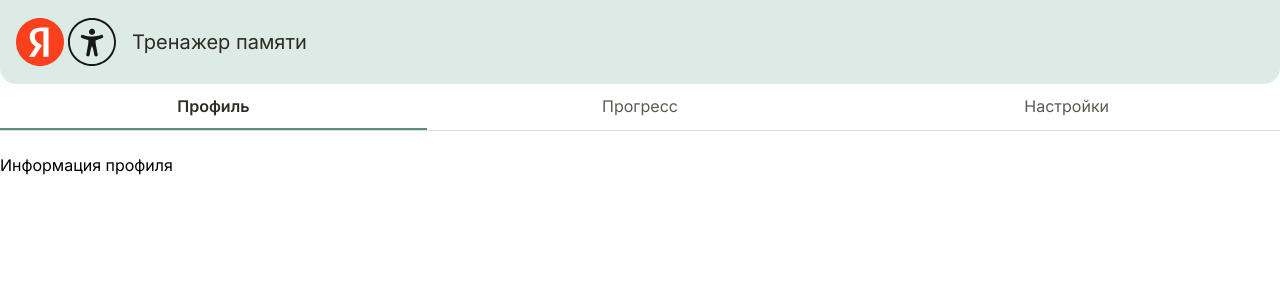
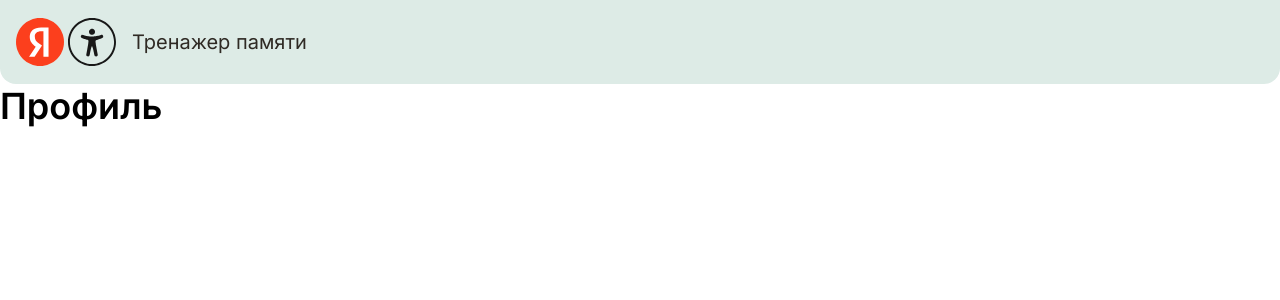
Before and after one commit to memory-test/frontend, a Next.js app: page /profile in a window 1280 px wide. Shown: the top 300 px of the page. Built offline with nearby package versions, Linux system fonts and the light colour scheme.

Commit message:
feat: исправлены стили

```diff
--- a/app/(profile)/profile/page.tsx
+++ b/app/(profile)/profile/page.tsx
@@ -1,23 +1,5 @@
-// app/profile/page.tsx
-'use client'
+const ProfilePage: React.FC = () => {
+	return <h1>Профиль</h1>
+}
 
-import type { TProfileTab } from '@widgets/profile-tabs'
-import { ProfileTabs } from '@widgets/profile-tabs'
-import { useState } from 'react'
-
-export default function ProfilePage() {
-	const [activeTab, setActiveTab] = useState<TProfileTab>('profile')
-
-	return (
-		<div>
-			<ProfileTabs activeTab={activeTab} onTabChange={setActiveTab} />
-
-			{/* Контент вкладок */}
-			<div style={{ padding: '24px 0' }}>
-				{activeTab === 'profile' && <div>Информация профиля</div>}
-				{activeTab === 'progress' && <div>Прогресс тренировок</div>}
-				{activeTab === 'settings' && <div>Настройки</div>}
-			</div>
-		</div>
-	)
-}
+export default ProfilePage
--- a/source/widgets/profile-tabs/index.ts
+++ b/source/widgets/profile-tabs/index.ts
@@ -1,2 +1 @@
 export { ProfileTabs } from './profile-tabs'
-export type { TProfileTab, TProfileTabsProps } from './types'
--- a/source/widgets/profile-tabs/profile-tabs.tsx
+++ b/source/widgets/profile-tabs/profile-tabs.tsx
@@ -1,20 +1,13 @@
-'use client'
-
 import * as TabsPrimitive from '@radix-ui/react-tabs'
 import clsx from 'clsx'
 import type * as React from 'react'
 import styles from './styles.module.css'
 import type { TProfileTab, TProfileTabsProps } from './types'
 
-const TAB_ITEMS: { value: TProfileTab; label: string }[] = [
-	{ value: 'profile', label: 'Профиль' },
-	{ value: 'progress', label: 'Прогресс' },
-	{ value: 'settings', label: 'Настройки' },
-]
-
 export const ProfileTabs: React.FC<TProfileTabsProps> = ({
 	activeTab,
 	onTabChange,
+	tabs,
 	className,
 }) => {
 	const handleValueChange = (value: string) => {
@@ -29,8 +22,11 @@ export const ProfileTabs: React.FC<TProfileTabsProps> = ({
 			onValueChange={handleValueChange}
 			className={clsx(styles.root, className)}
 		>
-			<TabsPrimitive.List className={styles.list}>
-				{TAB_ITEMS.map(({ value, label }) => (
+			<TabsPrimitive.List
+				className={styles.list}
+				aria-label="Навигация по профилю"
+			>
+				{tabs.map(({ value, label }) => (
 					<TabsPrimitive.Trigger
 						key={value}
 						value={value}
@@ -42,6 +38,12 @@ export const ProfileTabs: React.FC<TProfileTabsProps> = ({
 					</TabsPrimitive.Trigger>
 				))}
 			</TabsPrimitive.List>
+
+			{tabs.map(({ value, content }) => (
+				<TabsPrimitive.Content key={value} value={value}>
+					{content}
+				</TabsPrimitive.Content>
+			))}
 		</TabsPrimitive.Root>
 	)
 }
--- a/source/widgets/profile-tabs/styles.module.css
+++ b/source/widgets/profile-tabs/styles.module.css
@@ -1,65 +1,67 @@
-/* ===== Mobile First ===== */
 .root {
 	width: 100%;
 }
 
 .list {
 	display: flex;
-	gap: 0;
-	border-bottom: 1px solid var(--border-default);
-	width: 100%;
-	overflow-x: auto;
-	-webkit-overflow-scrolling: touch;
-	scrollbar-width: none;
-}
-
-.list::-webkit-scrollbar {
-	display: none;
+	flex-wrap: wrap;
+	justify-content: center;
+	gap: 16px;
+	padding: 28px 16px 32px 16px;
+	background-color: var(--bg-secondary);
 }
 
 .trigger {
-	flex: 1;
-	padding: 12px 16px;
+	display: inline-flex;
+	align-items: center;
+	justify-content: center;
+	padding: 8px 12px;
 	font-family: var(--font-main);
 	font-size: var(--font-size-mobile-body-md);
 	font-weight: var(--font-weight-regular);
 	line-height: var(--line-height-mobile-body-md);
 	color: var(--foreground-secondary);
-	background: transparent;
-	border: none;
-	border-bottom: 2px solid transparent;
+	background-color: var(--bg-primary);
+	border: 1px solid var(--border-active);
+	border-radius: 8px;
 	cursor: pointer;
 	transition:
-		color var(--button-duration-fast) ease,
-		border-color var(--button-duration-fast) ease;
+		background-color var(--button-duration-fast) ease,
+		color var(--button-duration-fast) ease;
 	white-space: nowrap;
-	text-align: center;
+	min-height: 36px;
 }
 
 .trigger:hover {
-	color: var(--foreground-color);
+	background-color: var(--primary-light);
 }
 
 .triggerActive {
-	color: var(--foreground-color);
-	font-weight: var(--font-weight-semibold);
-	border-bottom-color: var(--primary-color);
+	background-color: var(--primary-color);
+	color: var(--text-on-primary);
+	border-color: var(--border-active);
+}
+
+.triggerActive:hover {
+	background-color: var(--primary-dark);
 }
 
 .trigger:focus-visible {
 	outline: 2px solid var(--primary-color);
-	outline-offset: -2px;
+	outline-offset: 2px;
 }
 
 /* ===== Десктоп (1440px и выше) ===== */
 @media (min-width: 1440px) {
 	.list {
-		gap: 0;
+		padding: 56px 16px 48px 16px;
+		gap: 16px;
 	}
 
 	.trigger {
-		padding: 16px 24px;
+		padding: 12px 16px;
 		font-size: var(--font-size-desktop-body-md);
 		line-height: var(--line-height-desktop-body-md);
+		min-height: 44px;
 	}
 }
```
Also changed, not shown: source/widgets/profile-tabs/types.ts (+10 -6 lines).
